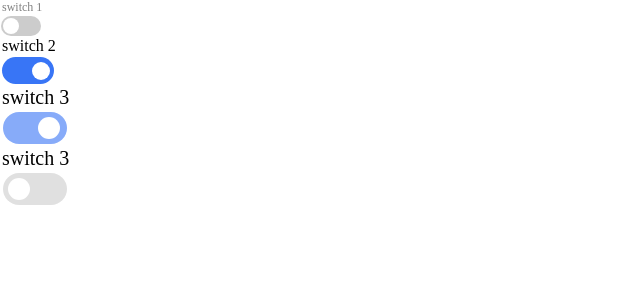
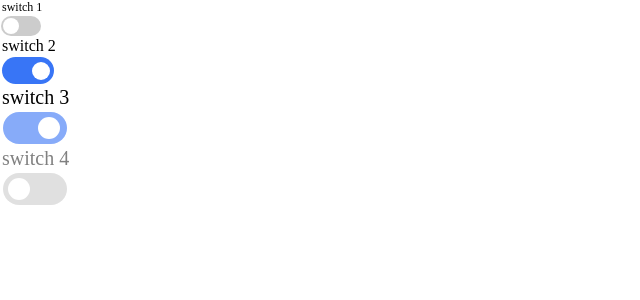
Before and after one commit to EdwinKwanTC/react-switch, a React (Vite) app: page / in a window 1280 px wide. Shown: the top 300 px of the page, without its empty margins (0-640 px from the left). Built offline with nearby package versions, Linux system fonts and the light colour scheme.

Commit message:
fix: updating wordings

```diff
--- a/src/App.tsx
+++ b/src/App.tsx
@@ -13,7 +13,7 @@ function App() {
 
   return (
     <div>
-      <Switch size="small" title="switch 1" style={{ color: "grey" }} />
+      <Switch size="small" title="switch 1" />
       <Switch
         size="medium"
         title="switch 2"
@@ -21,7 +21,12 @@ function App() {
         onChange={handleChange}
       />
       <Switch size="large" title="switch 3" checked disabled />
-      <Switch size="large" title="switch 3" disabled />
+      <Switch
+        size="large"
+        title="switch 4"
+        disabled
+        style={{ color: "grey" }}
+      />
     </div>
   );
 }
```
